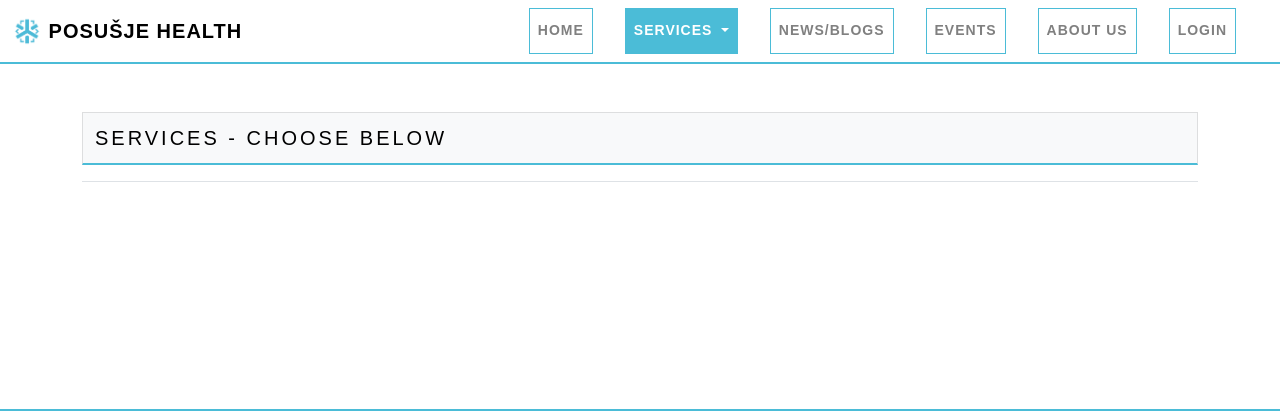
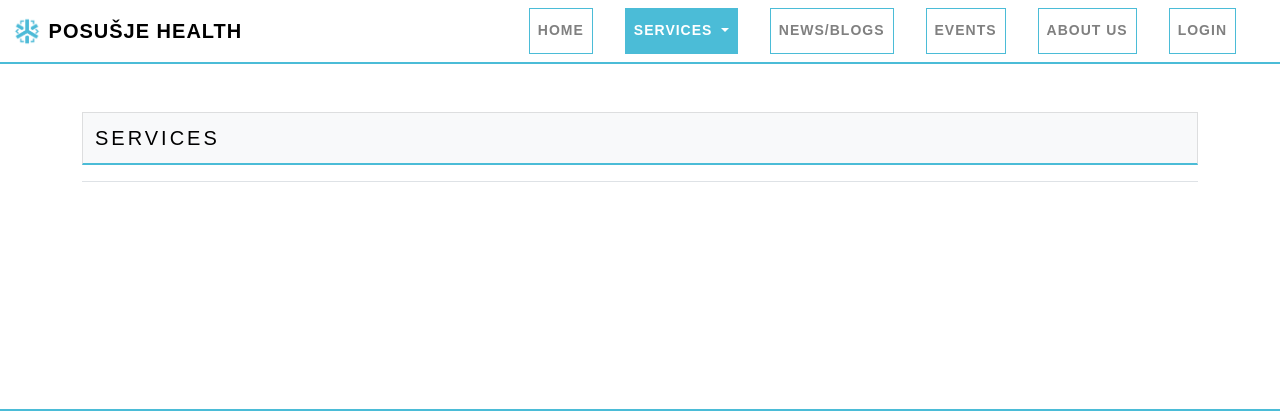
Before and after one commit to Jascha57/ZavrsniRad2024, a Django app: page /services/ in a window 1280 px wide. Shown: the top 418 px of the page. Run offline with Django 5.2, Linux system fonts and the light colour scheme; data that the repository does not hold is empty; some libraries are stand-ins or nearby versions.

Commit message:
Removed overflow from title

```diff
--- a/project/reservations/templates/services.html
+++ b/project/reservations/templates/services.html
@@ -6,7 +6,7 @@
     <div class="container my-5">
         <nav class="navbar navbar-light bg-light">
             <div class="container-fluid">
-                <span class="navbar-brand mb-0 h1">Services - Choose Below</span>
+                <span class="navbar-brand mb-0 h1">Services</span>
             </div>
         </nav>
 
```
